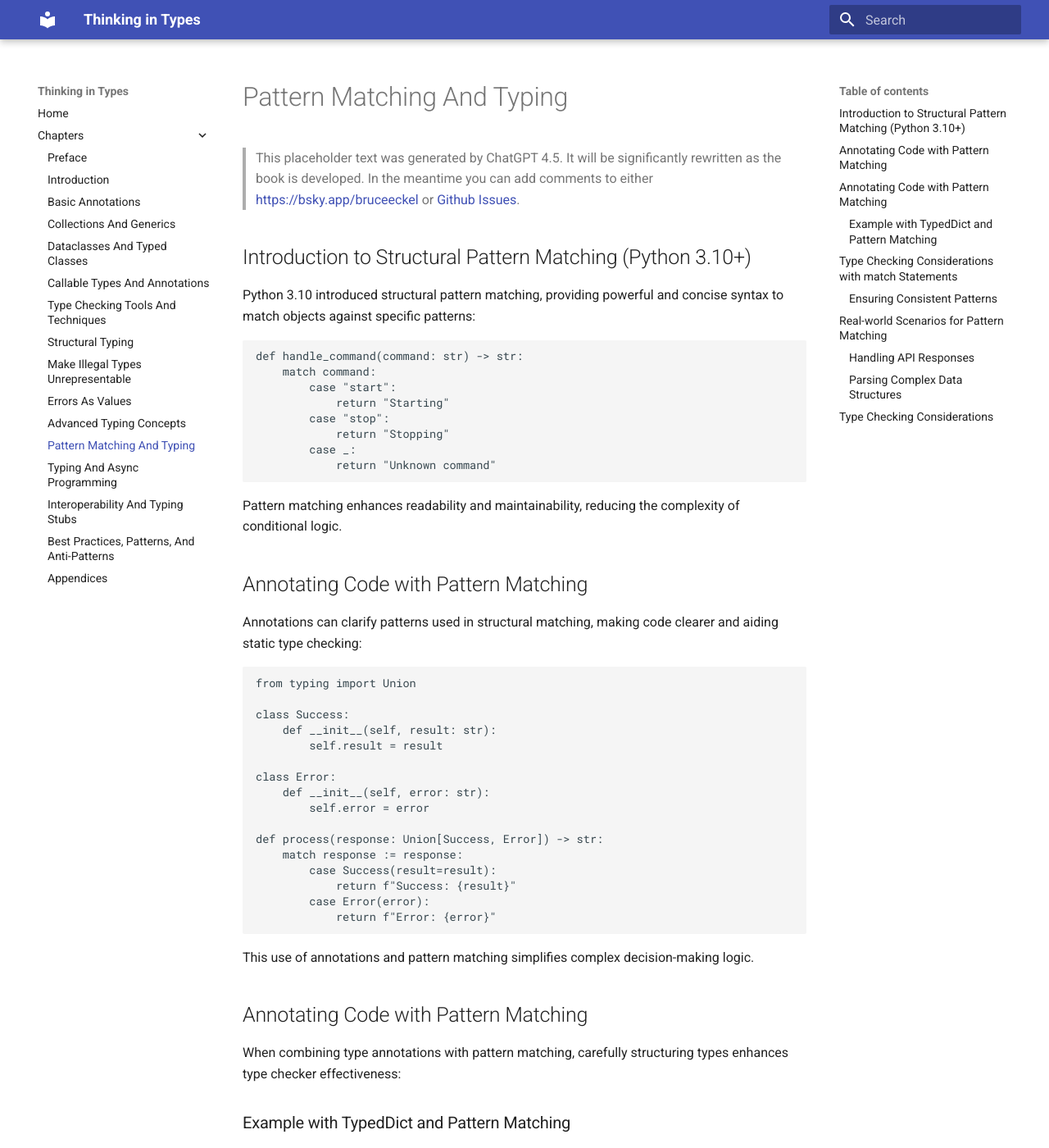
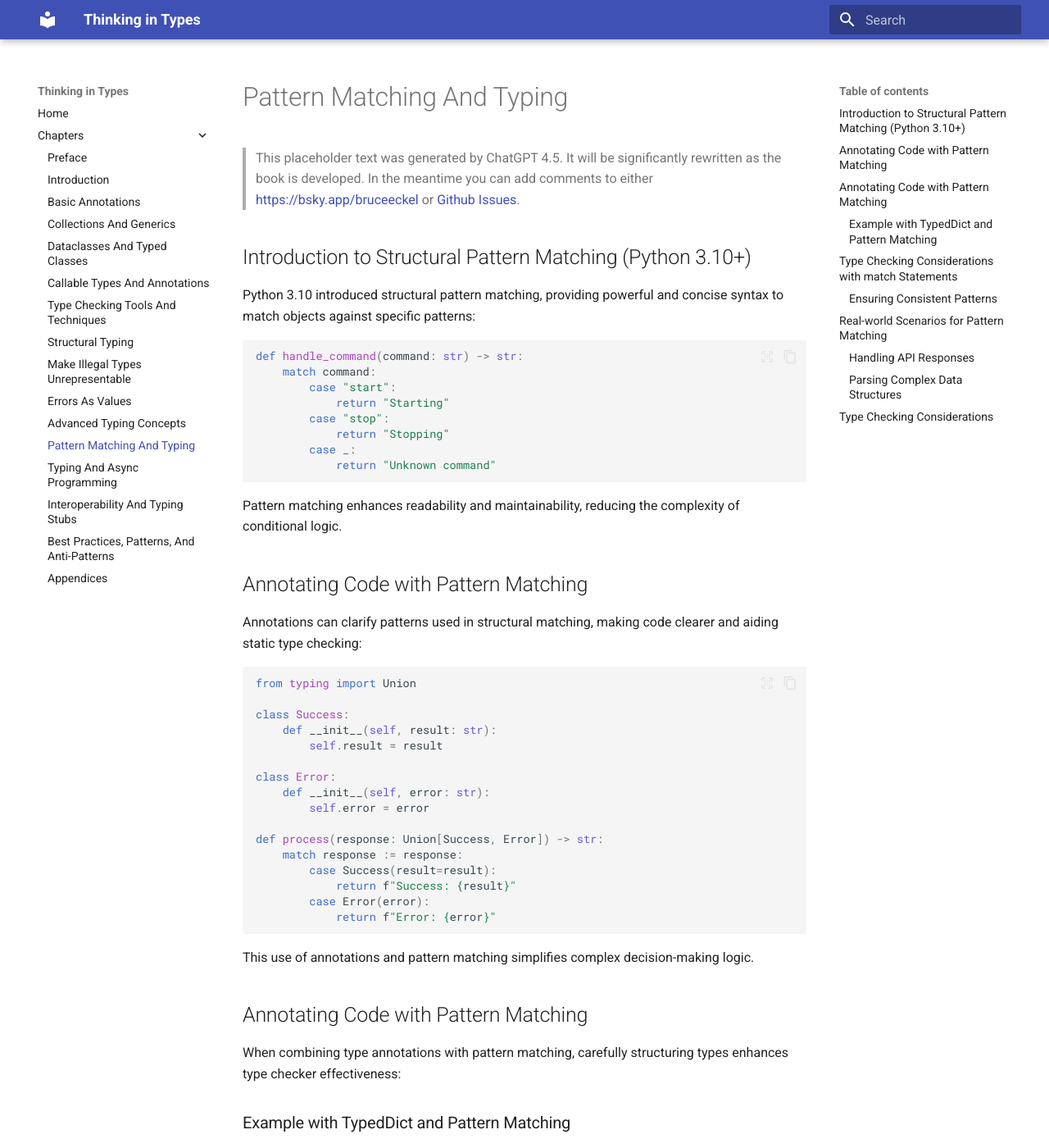
Before and after one commit to ThinkingInTypes/ThinkingInTypes.github.io, an MkDocs documentation site: the page built from Chapters/12 Pattern Matching And Typing.md, in a window 1280 px wide and 1400 px high. Shown: the whole window at 82% size. Built offline with MkDocs 1.6.1 and Material for MkDocs 9.7.7, drawn with Linux system fonts in a browser that asks for light colours; some of the changed text lies outside the part shown.

Commit message:
Added syntax highlighting and code copy blocks

```diff
--- a/mkdocs.yml
+++ b/mkdocs.yml
@@ -1,7 +1,21 @@
 site_name: Thinking in Types
 docs_dir: Chapters
+
 theme:
   name: material
+  features:
+    - content.code.copy
+    - content.code.select
+
+markdown_extensions:
+  - pymdownx.highlight:
+      anchor_linenums: true
+      line_spans: __span
+      pygments_lang_class: true
+  - pymdownx.inlinehilite
+  - pymdownx.snippets
+  - pymdownx.superfences
+
 nav:
   - Home: index.md
   - Chapters:
```
Also changed, not shown: README.md (+1 -1 lines).
